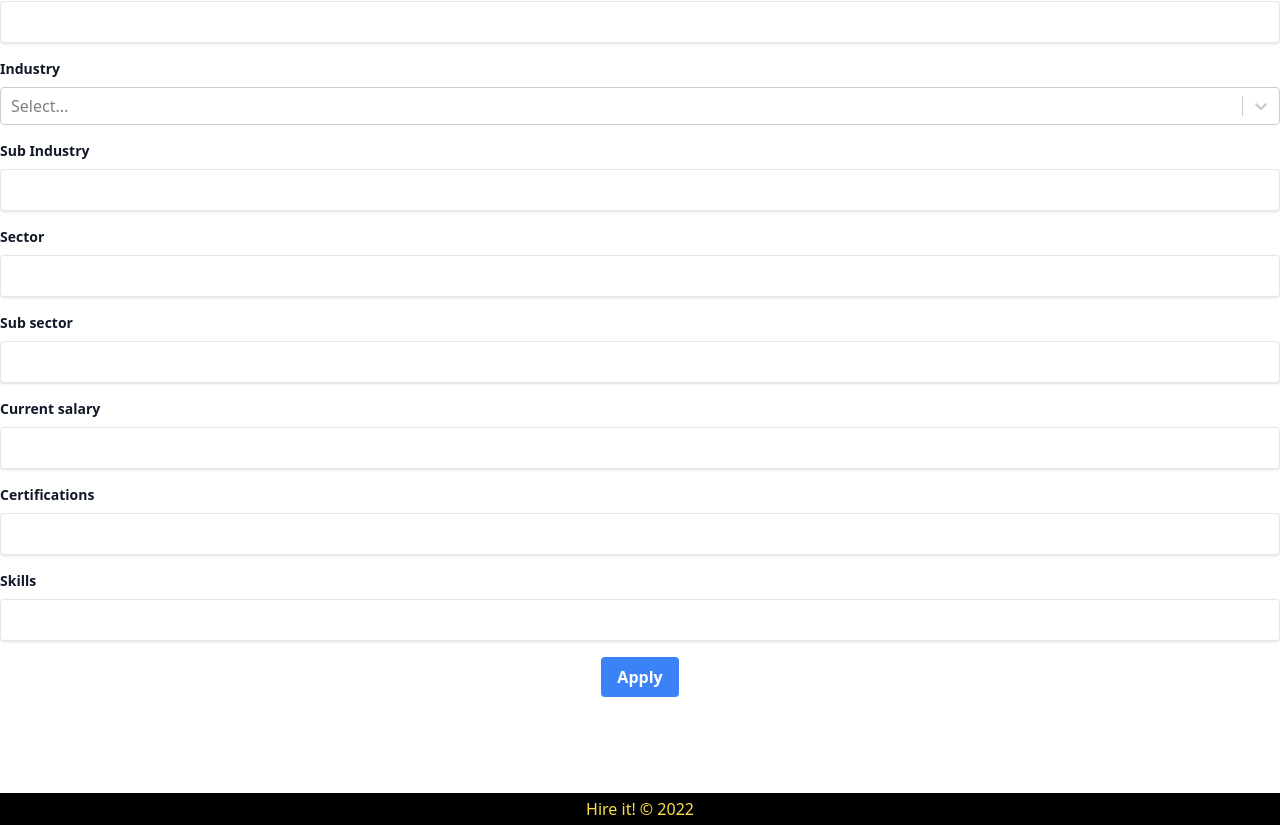
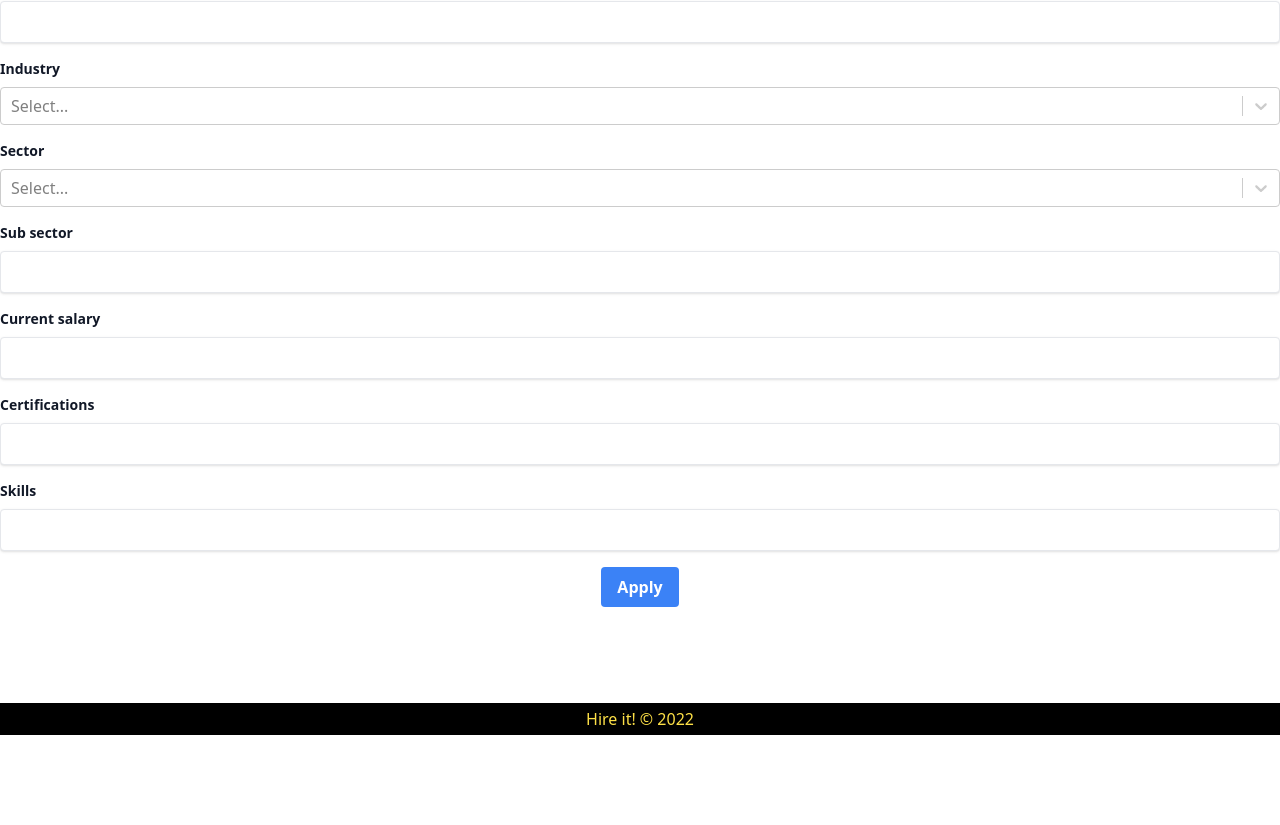
Before and after one commit to mdyamin007/hire_it_mern, a React (Create React App) app in the folder client/: page /submit_cv in a window 1280 px wide. Shown: the part 895-1720 px from the top of the page. After the commit the page ends 1630 px from the top, so only its background shows below. Built offline with nearby package versions, Linux system fonts and the light colour scheme; sample sign-in values are in the browser's storage.

Commit message:
industry and sector options added to the form as a select dropdown

```diff
--- a/client/src/components/Admin/Job/AddNewJob.js
+++ b/client/src/components/Admin/Job/AddNewJob.js
@@ -6,25 +6,30 @@ import { createAJobPost } from "../../../redux/features/jobSlice";
 import Button from "../../Elements/Button";
 import FormTitle from "../../Elements/FormTitle";
 import Input from "../../Elements/Input";
-import Select from "react-select"
+import Select from "react-select";
+import { industryOptions, sectorOptions } from "../../../utils/SelectOptions";
 
 const AddNewJob = ({ setOpenAddModal }) => {
     const [newJobPost, setNewJobPost] = useState();
-    const [companiesOptions, setCompaniesOptions] = useState()
+    const [companiesOptions, setCompaniesOptions] = useState();
 
     const dispatch = useDispatch();
     const { companies } = useSelector((state) => state.companies);
 
     useEffect(() => {
-        dispatch(getAllCompanies())
+        dispatch(getAllCompanies());
     }, []);
 
     useEffect(() => {
         if (companies) {
-            setCompaniesOptions(companies.map(company => ({ label: company.companyName, value: company._id })))
+            setCompaniesOptions(
+                companies.map((company) => ({
+                    label: company.companyName,
+                    value: company._id,
+                }))
+            );
         }
-    }, [companies])
-
+    }, [companies]);
 
     const handleInputChange = (e) => {
         if (e.target.value) {
@@ -32,9 +37,17 @@ const AddNewJob = ({ setOpenAddModal }) => {
         }
     };
 
-    const handleSelectChange = (option) => {
-        setNewJobPost(prev => ({ ...prev, companyId: option.value }))
-    }
+    const handleSelectChangeForCompany = (option) => {
+        setNewJobPost((prev) => ({ ...prev, companyId: option.value }));
+    };
+
+    const handleSelectChangeForIndustry = (option) => {
+        setNewJobPost((prev) => ({ ...prev, industry: option.value }));
+    };
+
+    const handleSelectChangeForSector = (option) => {
+        setNewJobPost((prev) => ({ ...prev, sector: option.value }));
+    };
 
     const handleSubmit = async () => {
         if (newJobPost) {
@@ -67,9 +80,7 @@ const AddNewJob = ({ setOpenAddModal }) => {
                     onChange={handleInputChange}
                 />
                 <div className="my-4">
-                    <label
-                        className="block text-gray-900 text-sm font-bold mb-2"
-                    >
+                    <label className="block text-gray-900 text-sm font-bold mb-2">
                         Company name
                     </label>
                     <Select
@@ -77,7 +88,7 @@ const AddNewJob = ({ setOpenAddModal }) => {
                         name={"companyId"}
                         className="basic-multi-select"
                         classNamePrefix="select"
-                        onChange={handleSelectChange}
+                        onChange={handleSelectChangeForCompany}
                     />
                 </div>
                 <Input
@@ -104,14 +115,30 @@ const AddNewJob = ({ setOpenAddModal }) => {
                     type={"text"}
                     onChange={handleInputChange}
                 />
-                <Input
-                    id={"sector"}
-                    label={"Sector"}
-                    name={"sector"}
-                    required={false}
-                    type={"text"}
-                    onChange={handleInputChange}
-                />
+                <div className="my-4">
+                    <label className="block text-gray-900 text-sm font-bold mb-2">
+                        Industry
+                    </label>
+                    <Select
+                        options={industryOptions}
+                        name={"industry"}
+                        className="basic-multi-select"
+                        classNamePrefix="select"
+                        onChange={handleSelectChangeForIndustry}
+                    />
+                </div>
+                <div className="my-4">
+                    <label className="block text-gray-900 text-sm font-bold mb-2">
+                        Sector
+                    </label>
+                    <Select
+                        options={sectorOptions}
+                        name={"sector"}
+                        className="basic-multi-select"
+                        classNamePrefix="select"
+                        onChange={handleSelectChangeForSector}
+                    />
+                </div>
                 <Input
                     id={"subSector"}
                     label={"Sub sector"}
@@ -120,14 +147,7 @@ const AddNewJob = ({ setOpenAddModal }) => {
                     type={"text"}
                     onChange={handleInputChange}
                 />
-                <Input
-                    id={"industry"}
-                    label={"Industry"}
-                    name={"industry"}
-                    required={false}
-                    type={"text"}
-                    onChange={handleInputChange}
-                />
+
                 <Input
                     id={"consultantName"}
                     label={"Consultant/HR name"}
--- a/client/src/components/ApplicationForm/index.js
+++ b/client/src/components/ApplicationForm/index.js
@@ -7,6 +7,7 @@ import { useDispatch } from "react-redux"
 import { uploadApplication } from "../../redux/features/cvSlice";
 import { useNavigate } from "react-router-dom";
 import { toast } from "react-toastify"
+import { industryOptions, sectorOptions } from "../../utils/SelectOptions";
 
 const ApplicationForm = () => {
 
@@ -16,28 +17,7 @@ const ApplicationForm = () => {
     const dispatch = useDispatch()
     const navigate = useNavigate()
 
-    const industryOptions = [
-        { value: "business_services", label: "Business Services" },
-        {
-            value: "energy_and_natural_resources",
-            label: "Energy & Natural Resources",
-        },
-        { value: "financial_services", label: "Financial Services" },
-        { value: "fmcg", label: "FMCG (Fast Moving Consumer Goods)" },
-        { value: "healthcare", label: "Healthcare" },
-        { value: "industrial_manufacturing", label: "Industrial / Manufacturing" },
-        { value: "insurance", label: "Industrial / Manufacturing" },
-        { value: "leisure_travel_tourism", label: "Leisure, Travel & Tourism" },
-        { value: "life_science", label: "Life Science" },
-        { value: "media_and_agency", label: "Media & Agency" },
-        { value: "not_for_profit", label: "Not For Profit" },
-        { value: "professional_services", label: "Professional Services" },
-        { value: "property", label: "Property" },
-        { value: "public_sector", label: "Public Sector" },
-        { value: "retail", label: "Retail" },
-        { value: "technology_and_telecoms", label: "Technology & Telecoms" },
-        { value: "transport_and_distribution", label: "Transport & Distribution" },
-    ];
+
 
     const handleInputChange = (e) => {
         setData(prev => ({ ...prev, [e.target.name]: e.target.value }))
@@ -47,9 +27,13 @@ const ApplicationForm = () => {
         setCv(e.target.files[0])
     }
 
-    const handleSelectChange = (e) => {
-        setData(prev => ({ ...prev, industry: e.value }))
-    }
+    const handleSelectChangeForIndustry = (option) => {
+        setData((prev) => ({ ...prev, industry: option.value }));
+    };
+
+    const handleSelectChangeForSector = (option) => {
+        setData((prev) => ({ ...prev, sector: option.value }));
+    };
 
     const handleSubmit = (e) => {
         e.preventDefault();
@@ -133,37 +117,34 @@ const ApplicationForm = () => {
                     onChange={handleInputChange}
                 />
                 <div className="my-4">
-                    <label
-                        className="block text-gray-900 text-sm font-bold mb-2">Industry</label>
+                    <label className="block text-gray-900 text-sm font-bold mb-2">
+                        Industry
+                    </label>
                     <Select
                         options={industryOptions}
                         name={"industry"}
                         className="basic-multi-select"
                         classNamePrefix="select"
-                        onChange={handleSelectChange}
+                        onChange={handleSelectChangeForIndustry}
+                    />
+                </div>
+                <div className="my-4">
+                    <label className="block text-gray-900 text-sm font-bold mb-2">
+                        Sector
+                    </label>
+                    <Select
+                        options={sectorOptions}
+                        name={"sector"}
+                        className="basic-multi-select"
+                        classNamePrefix="select"
+                        onChange={handleSelectChangeForSector}
                     />
                 </div>
                 <Input
-                    id={"subIndustry"}
-                    name={"subIndustry"}
-                    label={"Sub Industry"}
-                    required={true}
-                    type={"text"}
-                    onChange={handleInputChange}
-                />
-                <Input
-                    id={"sector"}
-                    name={"sector"}
-                    label={"Sector"}
-                    required={true}
-                    type={"text"}
-                    onChange={handleInputChange}
-                />
-                <Input
                     id={"subSector"}
+                    label={"Sub sector"}
                     name={"subSector"}
-                    label={"Sub sector"}
-                    required={true}
+                    required={false}
                     type={"text"}
                     onChange={handleInputChange}
                 />
--- /dev/null
+++ b/client/src/utils/SelectOptions.js
@@ -0,0 +1,45 @@
+export const industryOptions = [
+    { value: "business_services", label: "Business Services" },
+    {
+        value: "energy_and_natural_resources",
+        label: "Energy & Natural Resources",
+    },
+    { value: "financial_services", label: "Financial Services" },
+    { value: "fmcg", label: "FMCG (Fast Moving Consumer Goods)" },
+    { value: "healthcare", label: "Healthcare" },
+    { value: "industrial_manufacturing", label: "Industrial / Manufacturing" },
+    { value: "insurance", label: "Industrial / Manufacturing" },
+    { value: "leisure_travel_tourism", label: "Leisure, Travel & Tourism" },
+    { value: "life_science", label: "Life Science" },
+    { value: "media_and_agency", label: "Media & Agency" },
+    { value: "not_for_profit", label: "Not For Profit" },
+    { value: "professional_services", label: "Professional Services" },
+    { value: "property", label: "Property" },
+    { value: "public_sector", label: "Public Sector" },
+    { value: "retail", label: "Retail" },
+    { value: "technology_and_telecoms", label: "Technology & Telecoms" },
+    { value: "transport_and_distribution", label: "Transport & Distribution" },
+];
+
+export const sectorOptions = [
+    { value: "accounting", label: "Accounting" },
+    { value: "audit_and_advisory", label: "Audit & Advisory" },
+    { value: "banking_and_financial_services", label: "Banking & Financial Services" },
+    { value: "construction", label: "Construction" },
+    { value: "engineering_and_manufacturing", label: "Engineering & Manufacturing" },
+    { value: "facilities_and_management", label: "Facilities Management" },
+    { value: "human_resources", label: "Human Resources" },
+    { value: "human_resources", label: "Human Resources" },
+    { value: "information_technology", label: "Information Technology" },
+    { value: "legal", label: "Legal" },
+    { value: "life_sciences", label: "Life Sciences" },
+    { value: "marketing", label: "Marketing" },
+    { value: "office_support", label: "Office Support" },
+    { value: "oil_and_gas", label: "Oil & Gas" },
+    { value: "procurement_and_supply_chain", label: "Procurement & Supply Chain" },
+    { value: "real_estate", label: "Real Estate" },
+    { value: "renewable_energy", label: "Renewable Energy" },
+    { value: "sales", label: "Sales" },
+    { value: "tax", label: "Tax" },
+    { value: "treasury", label: "Treasury" }
+]
```
Also changed, not shown: 2 other files (tests, documents, lock files or other folders).
